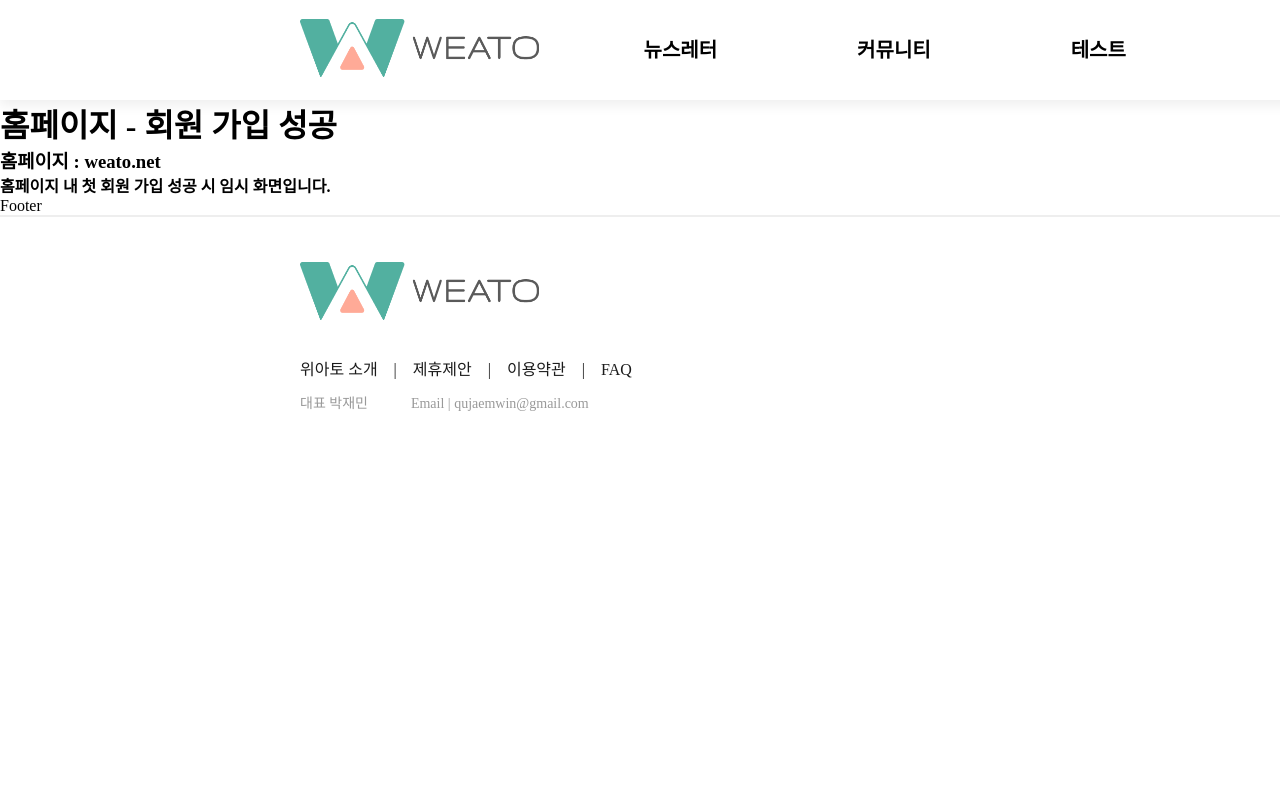
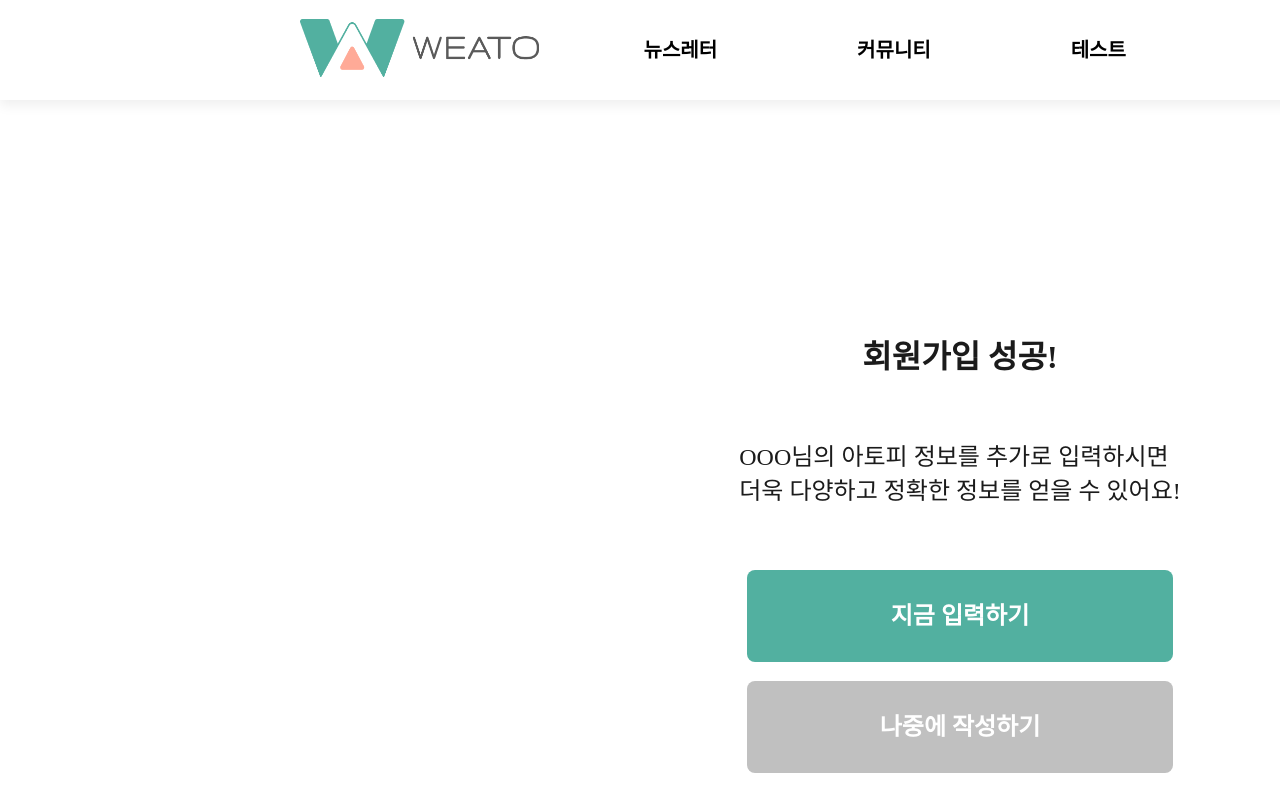
Before and after one commit to ceos15th-AllG/weato-client, a Next.js app: page /signup/success in a window 1280 px wide. Shown: the top 800 px of the page. Built offline with nearby package versions, Linux system fonts and the light colour scheme; a web font is replaced by a local one.

Commit message:
:lipstick: style: 회원가입 성공 페이지 스타일링 완료
pages/signup/success.jsx 내 회원가입 성공 페이지 스타일링까지 완료

```diff
--- a/pages/signup/success.jsx
+++ b/pages/signup/success.jsx
@@ -1,15 +1,56 @@
+import styled from '@emotion/styled';
+
+import { Display1, Body5 } from '../../styles/FontStyle';
+import { text_black } from '../../styles/Colors';
+import Button from '../../src/components/common/ButtonContainer';
+
+const Layout = styled.div`
+  display: flex;
+  flex-direction: column;
+  align-items: center;
+
+  margin: 236px 300px 332px;
+`;
+
+const TopText = styled.span`
+  margin-bottom: 62px;
+
+  ${Display1};
+
+  color: ${text_black};
+`;
+
+const SubText = styled.span`
+  margin-bottom: 62px;
+
+  ${Body5};
+
+  color: ${text_black};
+`;
+
+const ButtonBox = styled.div`
+  height: 203px;
+
+  display: flex;
+  flex-direction: column;
+  justify-content: space-between;
+`;
+
 export default function Success() {
   return (
-    <div>
-      <main>
-        <h1>홈페이지 - 회원 가입 성공</h1>
-        <h3>
-          홈페이지 : <a href="/">weato.net</a>
-        </h3>
-        <h4>홈페이지 내 첫 회원 가입 성공 시 임시 화면입니다.</h4>
-      </main>
+    <Layout>
+      <TopText>회원가입 성공!</TopText>
 
-      <footer>Footer</footer>
-    </div>
+      <SubText>
+        OOO님의 아토피 정보를 추가로 입력하시면
+        <br />
+        더욱 다양하고 정확한 정보를 얻을 수 있어요!
+      </SubText>
+
+      <ButtonBox>
+        <Button text="지금 입력하기" btnType="5" />
+        <Button text="나중에 작성하기" btnType="5" disabled />
+      </ButtonBox>
+    </Layout>
   );
 }
```
